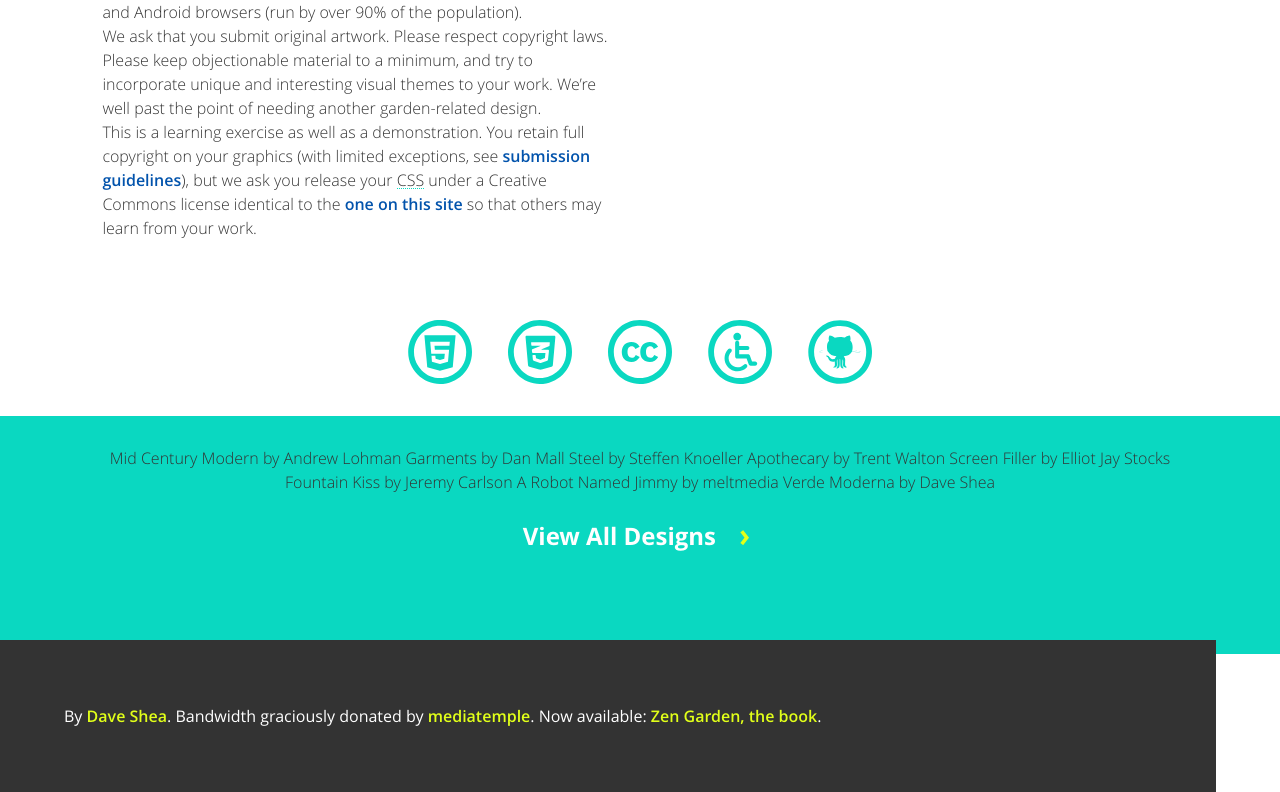
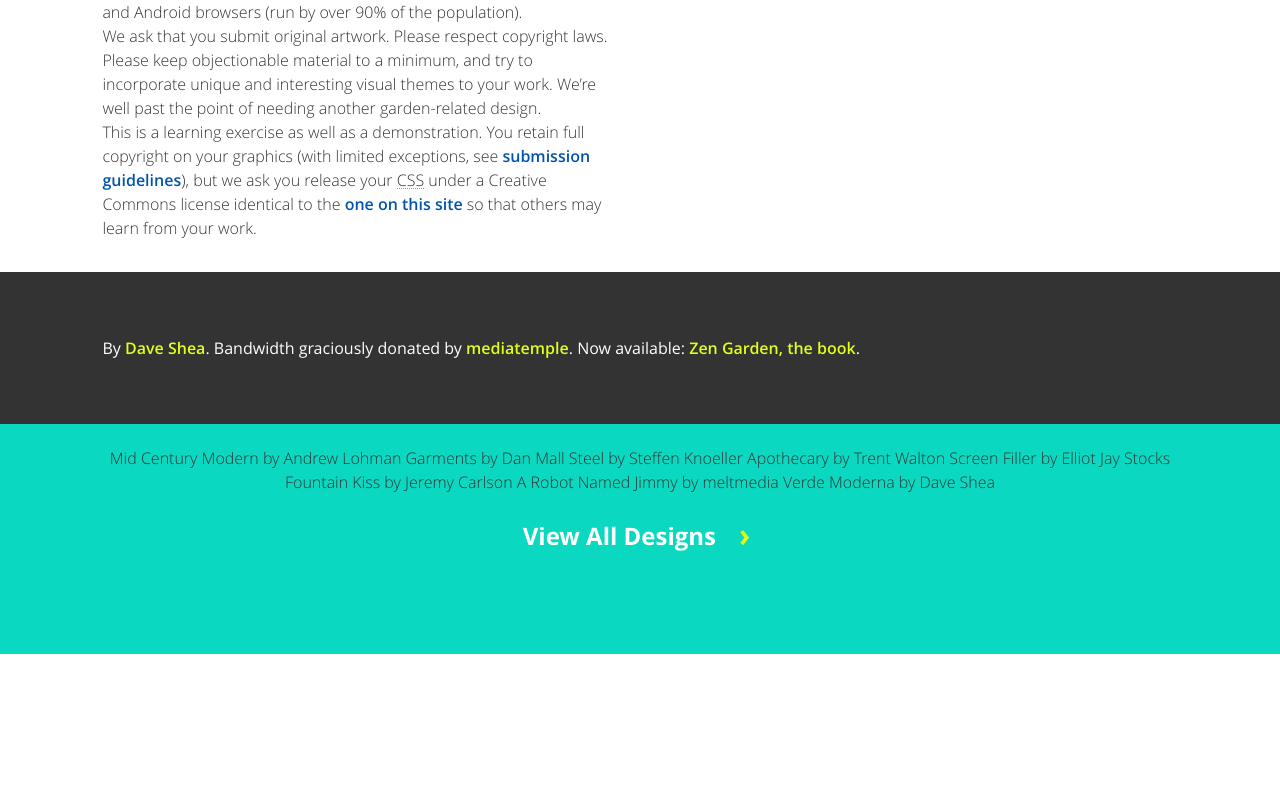
Before and after one commit to stephecloutier/csszg, a website: page index.html in a window 1280 px wide. Shown: the part 2938-3730 px from the top of the page. After the commit the page ends 3592 px from the top, so only its background shows below. Drawn offline with nearby package versions, Linux system fonts and the light colour scheme; files that its build step writes are made by us from their sources; files whose address does not match are found by name.

Commit message:
Change the footer <p> position

```diff
--- a/sources/scss/components/_footer.scss
+++ b/sources/scss/components/_footer.scss
@@ -1,10 +1,9 @@
 p[role="contentinfo"] {
     position: absolute;
     display: block;
-    //min-height: 145px;
-    padding: 4em 0 4em 5%;
-    width: 95%;
-    margin: 25em 0 0 -8%;
+    padding: 4em 0 4em 8%;
+    width: 100%;
+    margin: 2em 0 0 -8%;
 
     color: white;
     background-color: $darkgrey;
@@ -15,10 +14,11 @@ p[role="contentinfo"] {
 
 footer{
     width: 100%;
-    position: relative;
+    //position: relative;
     margin-top: 3em;
     padding: 2em 0;
     text-align: center;
+    background-color: red;
     a {
         display: inline-block;
         background-color: white;
```
